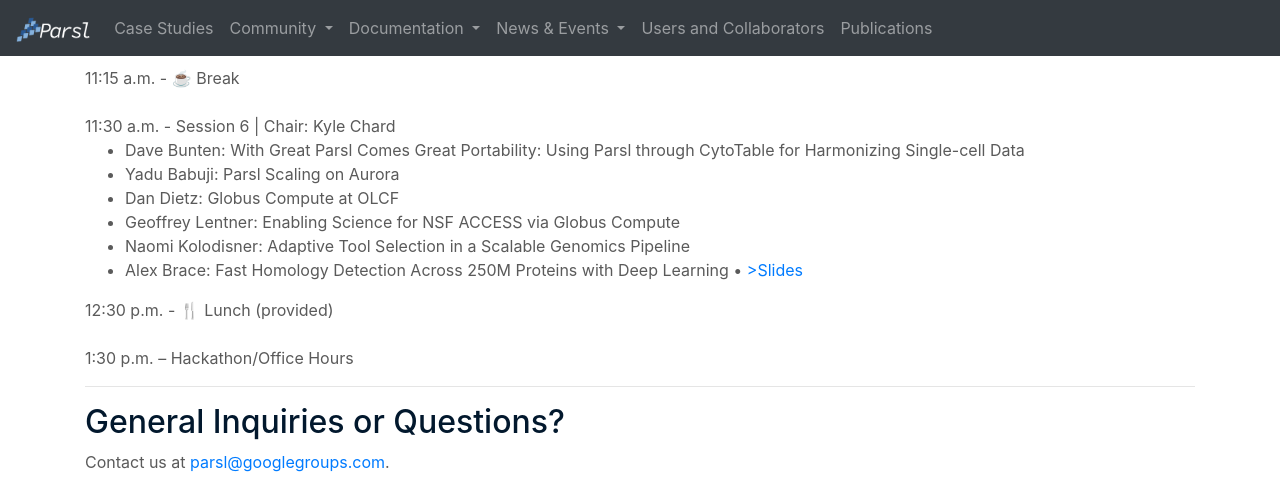
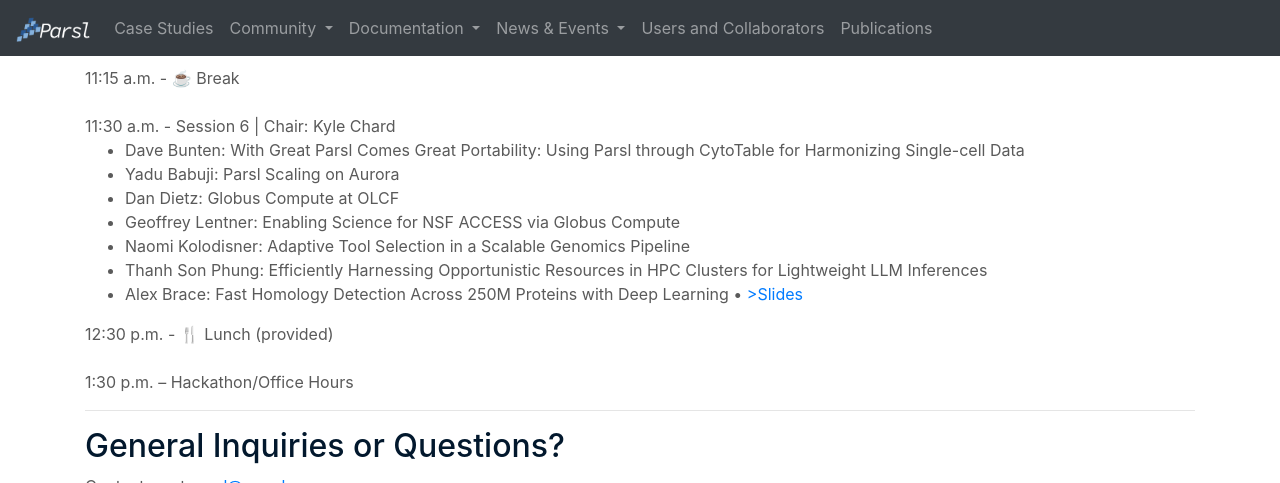
Before and after one commit to Parsl/parsl.github.io, a Jekyll site: the page built from parslfest/parslfest2025.html, in a window 1280 px wide and 900 px high, scrolled down 2526 px, cut to the strip 0-483 px from the top of the window. Built offline with Jekyll 4.4.1, drawn with Linux system fonts in a browser that asks for light colours.

Commit message:
Update parslfest2025.html

```diff
--- a/parslfest/parslfest2025.html
+++ b/parslfest/parslfest2025.html
@@ -209,6 +209,7 @@
 		<li>Dan Dietz: Globus Compute at OLCF</li>
 		<li>Geoffrey Lentner: Enabling Science for NSF ACCESS via Globus Compute</li>
 		<li>Naomi Kolodisner: Adaptive Tool Selection in a Scalable Genomics Pipeline</li>
+		<li>Thanh Son Phung: Efficiently Harnessing Opportunistic Resources in HPC Clusters for Lightweight LLM Inferences</li>
         <li>Alex Brace: Fast Homology Detection Across 250M Proteins with Deep Learning • <a href="https://drive.google.com/file/d/1Pu5usVYi71gtXJzXCyoA-PjybhLcTSsE/view?usp=drive_link" target="_blank">>Slides</a></li>
       </ul>
 
```
